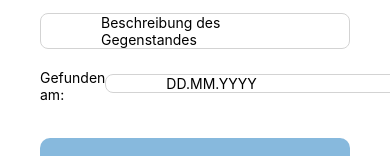
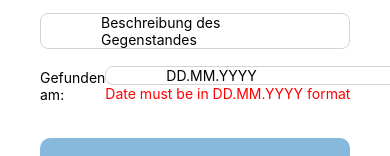
Before and after one commit to patrickavs/Fundbox24-frontend, a React Native app: screen / in a window 390 px wide. Shown: the part 465-621 px from the top of the page. Built offline with nearby package versions, Linux system fonts and the light colour scheme; no server answers.

Commit message:
added date validator to check if the date format is correct

```diff
--- a/src/components/NewReport.tsx
+++ b/src/components/NewReport.tsx
@@ -1,4 +1,4 @@
-import React, {useState} from 'react';
+import React, {useEffect, useState} from 'react';
 import {
   Button,
   Image,
@@ -22,6 +22,36 @@ function NewReport({reportType}: {reportType: string}) {
   const [reportImage, setReportImage] = useState<string>('');
   const [checkedMiddle, setCheckedMiddle] = useState<boolean>(false);
   const [checkedHigh, setCheckedHigh] = useState<boolean>(false);
+  const [reportName, setReportName] = useState<string>('');
+  const [reportDescription, setReportDescription] = useState<string>('');
+  const [date, setDate] = useState<string>('');
+  const [error, setError] = useState<string | null>(null);
+
+  useEffect(() => {
+    const validateDate = (text: string) => {
+      const trimmedText = text.trim();
+      const dateParts = trimmedText.split('.');
+      if (dateParts.length !== 3) {
+        setError('Date must be in DD.MM.YYYY format');
+        return;
+      }
+
+      const [day, month, year] = dateParts.map(Number);
+      const dateObject = new Date(year, month - 1, day);
+
+      if (
+        dateObject.getFullYear() === year &&
+        dateObject.getMonth() === month - 1 &&
+        dateObject.getDate() === day
+      ) {
+        setError('');
+        setDate(text);
+      } else {
+        setError('Invalid date');
+      }
+    };
+    validateDate(date);
+  }, [date]);
 
   return (
     <ScrollView>
@@ -89,11 +119,17 @@ function NewReport({reportType}: {reportType: string}) {
           <TextInput
             style={styles.textInputStyle}
             placeholder={'Bezeichnung des Gegenstandes'}
+            onChangeText={(text: string) => {
+              setReportName(text);
+            }}
           />
           <TextInput
             style={styles.textInputStyle}
             multiline={true}
             placeholder={'Beschreibung des Gegenstandes'}
+            onChangeText={(text: string) => {
+              setReportDescription(text);
+            }}
           />
           {reportType === 'lost' ? (
             <View
@@ -107,10 +143,15 @@ function NewReport({reportType}: {reportType: string}) {
               ) : (
                 <Text style={{paddingTop: 5}}>Zuletzt gesehen am:</Text>
               )}
-              <TextInput
-                style={styles.textInputStyle}
-                placeholder={'DD.MM.YYYY'}
-              />
+              <View style={{}}>
+                <TextInput
+                  style={styles.textInputStyle}
+                  placeholder={'DD.MM.YYYY'}
+                  onChangeText={(text: string) => setDate(text)}
+                  value={date}
+                />
+                {error ? <Text style={{color: 'red'}}>{error}</Text> : null}
+              </View>
             </View>
           ) : (
             <View
```
Also changed, not shown: src/types/settings.ts (+4 -4 lines), src/types/user.ts (+6 -6 lines).
